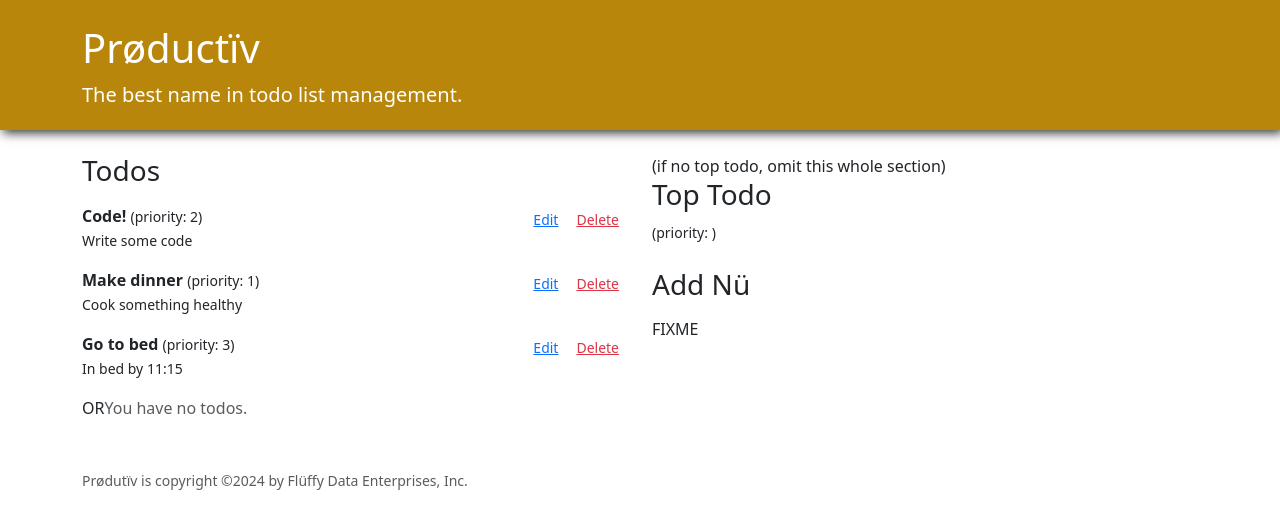
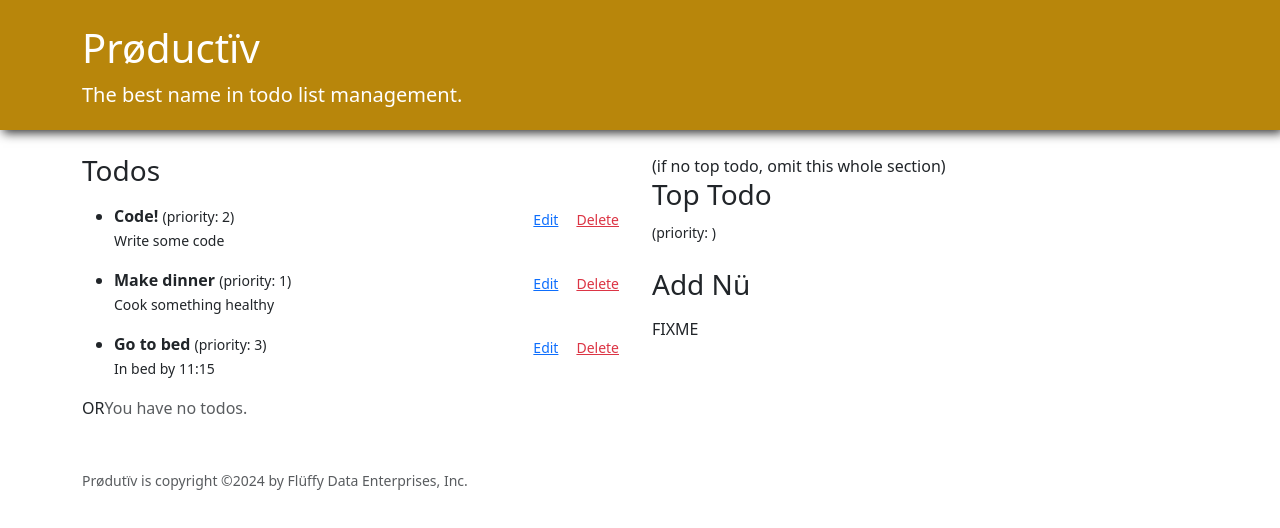
Before and after one commit to StrawberryShortyCake/react-forms-design-productiv, a React (Vite) app in the folder productiv/: page / in a window 1280 px wide. Shown: the top 528 px of the page. Built offline with nearby package versions, Linux system fonts and the light colour scheme.

Commit message:
renders Editable todo list

```diff
--- a/productiv/src/EditableTodoList.jsx
+++ b/productiv/src/EditableTodoList.jsx
@@ -11,14 +11,23 @@ import EditableTodo from "./EditableTodo.jsx";
  */
 
 function EditableTodoList({ todos, remove, update }) {
-  return (
-    <div>
-      {/*   FIXME  */}
-      <EditableTodo todo={todos[0]} remove={remove} update={update} />
-      <EditableTodo todo={todos[1]} remove={remove} update={update} />
-      <EditableTodo todo={todos[2]} remove={remove} update={update} />
-    </div>
-  );
+  function renderTodos() {
+    return (
+      <ul>
+        {todos.map((todo) => (
+          <li>
+            {" "}
+            <EditableTodo
+              todo={todo}
+              update={update}
+              remove={remove}
+            />
+          </li>
+        ))}
+      </ul>
+    );
+  }
+  return <div>{renderTodos()}</div>;
 }
 
 export default EditableTodoList;
```
